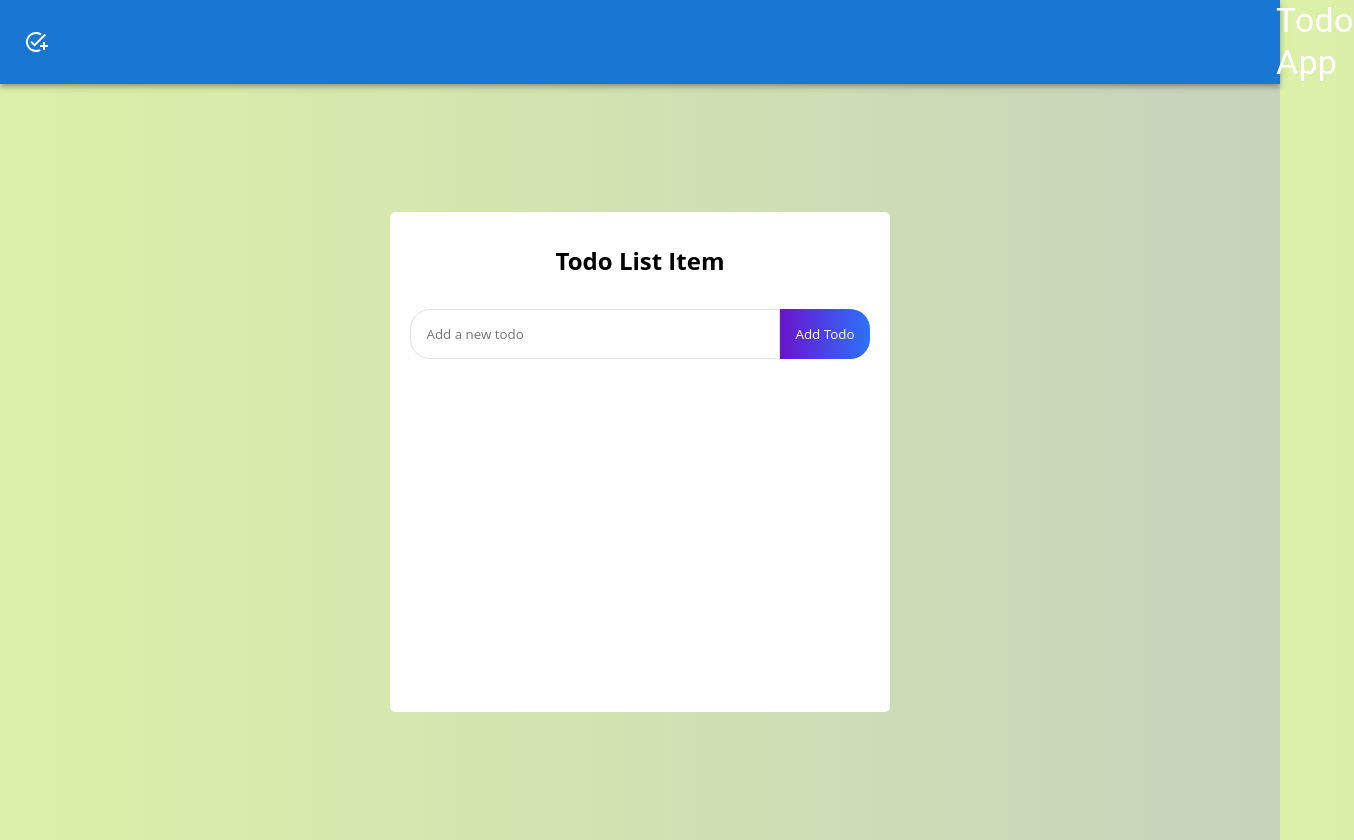
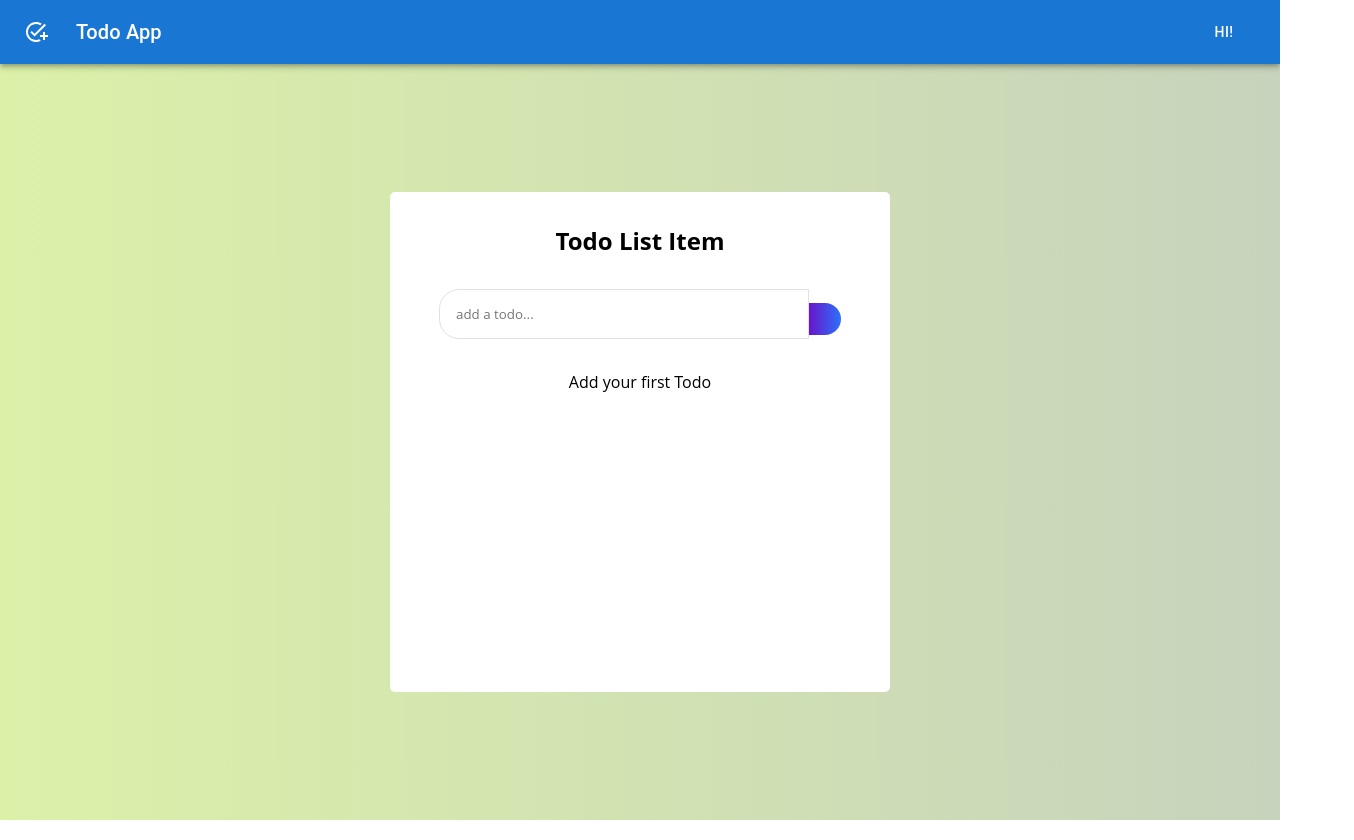
Before and after one commit to bappa-coco/todo-app, a React (Create React App) app: page / in a window 1280 px wide. Shown: the whole page, 1354 px wide, since content can reach past the window. Built offline with nearby package versions, Linux system fonts and the light colour scheme.

Commit message:
#1: create local storage to store my data

```diff
--- a/src/App.tsx
+++ b/src/App.tsx
@@ -1,52 +1,22 @@
-import React, { useState } from 'react';
-import './App.css';
-import { TodoForm } from './Components/Form';
-import { TodoList } from './Components/TodoList';
-import Header from './Components/Header';
+import React from "react";
+import "./App.css";
+import Header from "./Components/Header";
+import TodoListItem from "./Components/TodoListItem";
 
 function App() {
-  const [todos, setTodos] = useState<Array<Todo>>([]);
-
-  const toggleComplete: ToggleComplete = selectedTodo => {
-    const updatedTodos = todos.map(todo => {
-      if (todo === selectedTodo) {
-        return { ...todo, complete: !todo.complete };
-      }
-      return todo;
-    });
-    setTodos(updatedTodos);
-  };
-
-  const addTodo: AddTodo = newTodo => {
-    if (newTodo !== "") {
-      setTodos([...todos, { text: newTodo, complete: false }]);
-    }
-  };
-
-  const removeTodo: RemoveTodo = todoToRemove => {
-    let updatedTodos: Array<Todo> = todos.filter(todo => todo.text !== todoToRemove.text);
-    setTodos(updatedTodos);
-  }
-
-  const editTodo: EditTodo = todoToEdit => {
-    let todoToUpdateIndex: number = todos.findIndex(todo => todo.text === todoToEdit.text);
-    console.log(todoToUpdateIndex);
-  }
-
   return (
     <>
       <Header />
       <div className="todo-app">
         <header>
-          <h1>
-            Todo List Item
-          </h1>
+          <h1>Todo List Item</h1>
         </header>
-        <TodoForm addTodo={addTodo} />
-        <TodoList todos={todos} toggleComplete={toggleComplete} onRemoveTodo={removeTodo} editTodo={editTodo} />
+        {/* <TodoForm addTodo={addTodo} /> */}
+        {/* <TodoList todos={todos} toggleComplete={toggleComplete} onRemoveTodo={removeTodo} editTodo={editTodo} /> */}
+        <TodoListItem />
       </div>
     </>
   );
-};
+}
 
 export default App;
--- a/src/Components/Dropdown.tsx
+++ b/src/Components/Dropdown.tsx
@@ -1,31 +1,103 @@
-import React, { useState } from "react";
-import MoreVertIcon from '@mui/icons-material/MoreVert';
-interface DropdownItemProps {
-    icon?: string
-    options: Array<Option>
+// import React, { useState } from "react";
+// import MoreVertIcon from '@mui/icons-material/MoreVert';
+// interface DropdownItemProps {
+//     icon?: string
+//     options: Array<Option>
+// }
+
+// export const Dropdown: React.FC<DropdownItemProps> = ({ icon, options }) => {
+//     const [isOpen, setIsOpen] = useState(false);
+
+//     const toggleDropdown = () => {
+//         setIsOpen(!isOpen);
+//     }
+
+//     return (
+//         <div className="dropdown">
+//             <div className="dropdown-title" onClick={toggleDropdown}>
+//                 <MoreVertIcon />
+//             </div>
+//             {isOpen && <div className="dropdown-list-container">
+//                 {options.map((option: Option) => {
+//                     return (
+//                         <button onClick={option.value === "Edit" ? () => setIsOpen(false) : () => option.onClick()} className={`${option.color} dropdown-list-btn`}>
+//                             {option.value}
+//                         </button>
+//                     )
+//                 })}
+//             </div>}
+//         </div>
+//     )
+// }
+
+
+
+import { useEffect, useRef, useState } from "react";
+
+interface Props {
+  handleSubmit: (value: string) => void;
+  currentTodo: string;
+  editTodoState: boolean;
+  setEditState: (value: boolean) => void;
 }
+const Dropdown = ({
+  handleSubmit,
+  currentTodo,
+  editTodoState,
+  setEditState,
+}: Props) => {
+  const [inputValue, setInputValue] = useState(currentTodo);
+  const ref = useRef<HTMLInputElement>(null);
 
-export const Dropdown: React.FC<DropdownItemProps> = ({ icon, options }) => {
-    const [isOpen, setIsOpen] = useState(false);
+  useEffect(() => {
+    const handleEscKey = (event: KeyboardEvent) => {
+      if (event.key === "Escape") {
+        setEditState(false);
+      }
+    };
 
-    const toggleDropdown = () => {
-        setIsOpen(!isOpen);
+    document.addEventListener("keydown", handleEscKey);
+    return () => {
+      document.removeEventListener("keydown", handleEscKey);
+    };
+  }, []);
+
+  const handleKeyDown = (e: React.KeyboardEvent) => {
+    if (e.key === "Enter") {
+      handleSubmit(inputValue);
     }
+  };
 
-    return (
-        <div className="dropdown">
-            <div className="dropdown-title" onClick={toggleDropdown}>
-                <MoreVertIcon />
-            </div>
-            {isOpen && <div className="dropdown-list-container">
-                {options.map((option: Option) => {
-                    return (
-                        <button onClick={option.value === "Edit" ? () => setIsOpen(false) : () => option.onClick()} className={`${option.color} dropdown-list-btn`}>
-                            {option.value}
-                        </button>
-                    )
-                })}
-            </div>}
-        </div>
-    )
-}
+  useEffect(() => {
+    if (ref.current) ref.current.focus();
+  }, [editTodoState]);
+
+  return (
+    <section
+      className="fixed top-0 left-0 h-screen w-screen bg-[#80808099] flex items-center"
+      onClick={() => setEditState(false)}
+    >
+      <section
+        className="flex items-center w-4/5 p-5 m-auto bg-white rounded max-w-fit dark:bg-gray-400"
+        onClick={(e) => e.stopPropagation()}
+      >
+        <input
+          className="w-full p-1 px-2 bg-gray-200 focus:outline-none dark:bg-gray-300"
+          type="text"
+          onKeyDown={handleKeyDown}
+          value={inputValue}
+          ref={ref}
+          onChange={(e) => setInputValue(e.target.value)}
+        />
+        <button
+          className="p-1 px-5 text-white break-normal bg-blue-600 dark:bg-blue-700"
+          onClick={() => handleSubmit(inputValue)}
+        >
+          edit
+        </button>
+      </section>
+    </section>
+  );
+};
+
+export default Dropdown;
--- a/src/Components/Form.tsx
+++ b/src/Components/Form.tsx
@@ -1,28 +1,70 @@
-import React, { useState, ChangeEvent, FormEvent } from 'react';
+// import React, { useState, ChangeEvent, FormEvent } from 'react';
 
-interface TodoFormProps {
-    addTodo: AddTodo;
+// interface TodoFormProps {
+//     addTodo: AddTodo;
+// }
+
+// export const TodoForm: React.FC<TodoFormProps> = ({ addTodo }) => {
+//     const [newTodo, setNewTodo] = useState<string>("");
+
+//     const handleChange = (e: ChangeEvent<HTMLInputElement>) => {
+//         setNewTodo(e.target.value);
+//     }
+
+//     const handleSubmit = (e: FormEvent<HTMLButtonElement>) => {
+//         e.preventDefault();
+//         addTodo(newTodo);
+//         setNewTodo("");
+//     }
+
+//     return (
+//         <form className="todo-form">
+//             <input type="text" value={newTodo} className="todo-input" placeholder="Add a new todo" onChange={handleChange} />
+//             <button type="submit" className="todo-button" onClick={handleSubmit}>
+//                 Add Todo
+//             </button>
+//         </form>
+//     )
+// };
+
+
+
+
+interface Props {
+  handleSubmit: () => void;
+  setInputValue: (value: string) => void;
+  inputValue: string;
 }
+const TodoForm = ({ handleSubmit, setInputValue, inputValue }: Props) => {
+  const handleInputChange = (e: React.ChangeEvent<HTMLInputElement>) => {
+    setInputValue(e.target.value);
+  };
+  const handleKeyDown = (e: React.KeyboardEvent) => {
+    if (e.key === "Enter") {
+      handleSubmit();
+    }
+  };
 
-export const TodoForm: React.FC<TodoFormProps> = ({ addTodo }) => {
-    const [newTodo, setNewTodo] = useState<string>("");
+  return (
 
-    const handleChange = (e: ChangeEvent<HTMLInputElement>) => {
-        setNewTodo(e.target.value);
-    }
+    <div className="todo-form">
+      <input
+        className="todo-input"
+        type="text"
+        placeholder="add a todo..."
+        value={inputValue}
+        name="input"
+        onKeyDown={handleKeyDown}
+        onChange={handleInputChange}
+      />
+      <button
+        className="todo-button"
+        onClick={handleSubmit}
+      >
+        {/* <IoMdAdd /> */}
+      </button>
+    </div>
+  );
+};
 
-    const handleSubmit = (e: FormEvent<HTMLButtonElement>) => {
-        e.preventDefault();
-        addTodo(newTodo);
-        setNewTodo("");
-    }
-
-    return (
-        <form className="todo-form">
-            <input type="text" value={newTodo} className="todo-input" placeholder="Add a new todo" onChange={handleChange} />
-            <button type="submit" className="todo-button" onClick={handleSubmit}>
-                Add Todo
-            </button>
-        </form>
-    )
-};
+export default TodoForm;
--- a/src/Components/Header.tsx
+++ b/src/Components/Header.tsx
@@ -1,9 +1,13 @@
-
-import React from 'react';
-import { AppBar, Box, IconButton, Toolbar, Typography } from '@mui/material';
+import * as React from 'react';
+import AppBar from '@mui/material/AppBar';
+import Box from '@mui/material/Box';
+import Toolbar from '@mui/material/Toolbar';
+import Typography from '@mui/material/Typography';
+import Button from '@mui/material/Button';
+import IconButton from '@mui/material/IconButton';
 import AddTaskIcon from '@mui/icons-material/AddTask';
 
-const Header = () => {
+export default function Header() {
   return (
     <Box sx={{ flexGrow: 1 }}>
       <AppBar position="static">
@@ -17,13 +21,12 @@ const Header = () => {
           >
             <AddTaskIcon />
           </IconButton>
-                    <Typography variant="h4" component="div" sx={{ flexGrow: 1, pl: 150 }}>
+          <Typography variant="h6" component="div" sx={{ flexGrow: 1 }}>
             Todo App
           </Typography>
+          <Button color="inherit">Hi!</Button>
         </Toolbar>
       </AppBar>
     </Box>
-    )
+  );
 }
-
-export default Header;
--- /dev/null
+++ b/src/Components/LocalStorage.tsx
@@ -0,0 +1,23 @@
+import { useState, useEffect } from "react";
+
+const useLocalStorage = (key: string, defaultValue: string) => {
+  const [value, setValue] = useState(() => {
+    let currentValue;
+    try {
+      currentValue = JSON.parse(
+        localStorage.getItem(key) || String(defaultValue)
+      );
+    } catch (error) {
+      currentValue = defaultValue;
+    }
+    return currentValue;
+  });
+
+  useEffect(() => {
+    localStorage.setItem(key, JSON.stringify(value));
+  }, [value, key]);
+
+  return [value, setValue];
+};
+
+export default useLocalStorage;
--- a/src/Components/TodoList.tsx
+++ b/src/Components/TodoList.tsx
@@ -1,25 +1,83 @@
-import React from "react";
-import { TodoListItem } from "./TodoListItem";
+// import React from "react";
+// import { TodoListItem } from "./TodoListItem";
 
-interface TodoListProps {
-  todos: Array<Todo>;
-  toggleComplete: ToggleComplete;
-  onRemoveTodo: RemoveTodo;
-  editTodo: EditTodo;
+// interface TodoListProps {
+//   todos: Array<Todo>;
+//   toggleComplete: ToggleComplete;
+//   onRemoveTodo: RemoveTodo;
+//   editTodo: EditTodo;
+// }
+
+// export const TodoList: React.FC<TodoListProps> = ({ todos, toggleComplete, onRemoveTodo, editTodo }) => {
+//   return (
+//     <ul>
+//      {todos.map(todo => (
+//        <TodoListItem
+//           key={todo.text}
+//           todo={todo}
+//           toggleComplete={toggleComplete}
+//           onRemoveTodo={onRemoveTodo}
+//           editTodo={editTodo}
+//         />
+//      ))}
+//     </ul>
+//   );
+// };
+
+
+import { useState } from "react";
+import EditTodo from "./Dropdown";
+
+interface Props {
+  completed: boolean | undefined;
+  checkBoxClick: (value: boolean) => void;
+  todoText: string;
+  handleClick: () => void;
+  handleUpdateTodo: (value: string) => void;
 }
+const TodoList = ({
+  completed,
+  checkBoxClick,
+  todoText,
+  handleClick,
+  handleUpdateTodo,
+}: Props) => {
+  const [editTodo, setEditTodo] = useState(false);
+  return (
+    <section className="flex items-center justify-between mt-2 mb-2 border-b dark:border-slate-700 ">
+      <div className="flex items-center gap-2 dark:text-[#DDE6ED] px-1">
+        <input
+          className="hover:cursor-pointer accent-pink-500 dark:accent-gray-400"
+          id="checkbox"
+          type="checkbox"
+          checked={completed}
+          onChange={(e) => checkBoxClick(e.target.checked)}
+        />
+        {todoText.length > 80 ? todoText.substring(0, 80) + "..." : todoText}
+      </div>
 
-export const TodoList: React.FC<TodoListProps> = ({ todos, toggleComplete, onRemoveTodo, editTodo }) => {
-  return (
-    <ul>
-     {todos.map(todo => (
-       <TodoListItem
-          key={todo.text}
-          todo={todo}
-          toggleComplete={toggleComplete}
-          onRemoveTodo={onRemoveTodo}
-          editTodo={editTodo}
+      <div className="flex gap-2 ml-1">
+        <button onClick={() => setEditTodo(true)}>
+          {/* <AiFillEdit className="text-gray-500 dark:text-[#DDE6ED]" /> */}
+        </button>
+        <button onClick={() => handleClick()}>
+          {/* <FiDelete className="text-red-500 dark:text-red-100" /> */}
+        </button>
+      </div>
+
+      {editTodo && (
+        <EditTodo
+          editTodoState={editTodo}
+          handleSubmit={(value) => {
+            handleUpdateTodo(value);
+            setEditTodo(false);
+          }}
+          setEditState={(value) => setEditTodo(value)}
+          currentTodo={todoText}
         />
-     ))}
-    </ul>
+      )}
+    </section>
   );
 };
+
+export default TodoList;
--- a/src/Components/TodoListItem.tsx
+++ b/src/Components/TodoListItem.tsx
@@ -1,56 +1,79 @@
-import React, { useState } from "react";
-import { Dropdown } from "./Dropdown";
+import { useEffect, useState } from "react";
+import InputComponent from "./Form";
+import TodoList from "./TodoList";
+import useLocalStorage from "./LocalStorage";
 
-interface TodoListItemProps {
-  todo: Todo;
-  toggleComplete: ToggleComplete;
-  onRemoveTodo: RemoveTodo;
-  editTodo: EditTodo;
+interface Todo {
+  id: number;
+  text: string;
+  completed?: boolean;
 }
 
-export const TodoListItem: React.FC<TodoListItemProps> = ({ todo, toggleComplete, onRemoveTodo, editTodo }) => {
-  const [isEditOn, setIsEditOn] = useState<boolean>(false);
-  const [inputText, setInputText] = useState<string>(todo.text);
+const TodoListItem = () => {
+  const [savedTodos, setSavedTodos] = useLocalStorage("savedTodos", "[]");
+  const [todos, setTodos] = useState<Todo[]>(() => savedTodos);
+  const [inputValue, setInputValue] = useState("");
 
-  const onDelete = () => {
-    onRemoveTodo(todo);
-  }
+  useEffect(() => {
+    setSavedTodos(todos);
+  }, [setSavedTodos, todos]);
 
-  const onEdit = () => {
-    editTodo(todo);
-  }
+  const addTodo = () => {
+    if (inputValue.trim() === "") return;
+    setTodos((currentTodos) => [
+      { id: Math.random() * 1234, text: inputValue, completed: false },
+      ...currentTodos,
+    ]);
+    setInputValue("");
+  };
 
-  const onTodoUpdate = (e: any) => {
-    let text = e.target.value;
-    setInputText(text);
-    editTodo(text);
-  }
+  const deleteTodo = (id: number) => {
+    setTodos(todos.filter((todo) => todo.id !== id));
+  };
+  const updateTodo = (id: number, value: string) => {
+    setTodos(
+      todos.map((todo) => (todo.id === id ? { ...todo, text: value } : todo))
+    );
+  };
+  const toggleCheckBox = (id: number, completed: boolean) => {
+    setTodos((currentTodos) =>
+      currentTodos.map((todo) =>
+        todo.id === id ? { ...todo, completed } : todo
+      )
+    );
+  };
 
-  const dropdownOptions: Array<Option> = [
-    {
-      value: "Delete",
-      onClick: onDelete,
-      color: "red",
-    },
-    {
-      value: "Edit",
-      onClick: onEdit,
-      color: "blue",
-    }
-  ]
+  const filteredTodos = todos
+    ? todos.filter((todo) => todo.completed !== false)
+    : [];
   return (
-    <li className={todo.complete? "todo-row completed" : "todo-row"}>
-      <label>
-      <input
-        type="checkbox"
-        onChange={() => toggleComplete(todo)}
-        checked={todo.complete}
+    <main className="h-screen w-screen bg-red-100 flex justify-center p-2 dark:bg-[#0e1724] ">
+      <section className="w-full max-w-[420px] h-fit p-2 bg-white rounded-md mt-5 dark:bg-[#25273C] overflow-hidden font-primary">
+            <InputComponent
+          setInputValue={(value) => setInputValue(value)}
+          inputValue={inputValue}
+          handleSubmit={() => addTodo()}
         />
-        {isEditOn ? <input className="edit-input" type="text" value={inputText} onChange={(e) => onTodoUpdate(e)}/> : todo.text}
-      </label>
-      <Dropdown
-        options={dropdownOptions}
-      />
-    </li>
-  )
-}
+        <section className="p-1 px-3">
+          {todos.length == 0 && (
+            <p className="pt-1 my-1 text-sm text-center dark:text-white">
+              Add your first Todo
+            </p>
+          )}
+          {todos.map((todo) => (
+            <TodoList
+              key={todo.id}
+              completed={todo.completed}
+              todoText={todo.text}
+              handleClick={() => deleteTodo(todo.id)}
+              checkBoxClick={(value) => toggleCheckBox(todo.id, value)}
+              handleUpdateTodo={(value) => updateTodo(todo.id, value)}
+            />
+          ))}
+        </section>
+      </section>
+    </main>
+  );
+};
+
+export default TodoListItem;
```
Also changed, not shown: src/types.d.ts (deleted, +0 -16 lines), 1 other file (tests, documents, lock files or other folders). Lines whose indentation alone changed are shown as unchanged.
